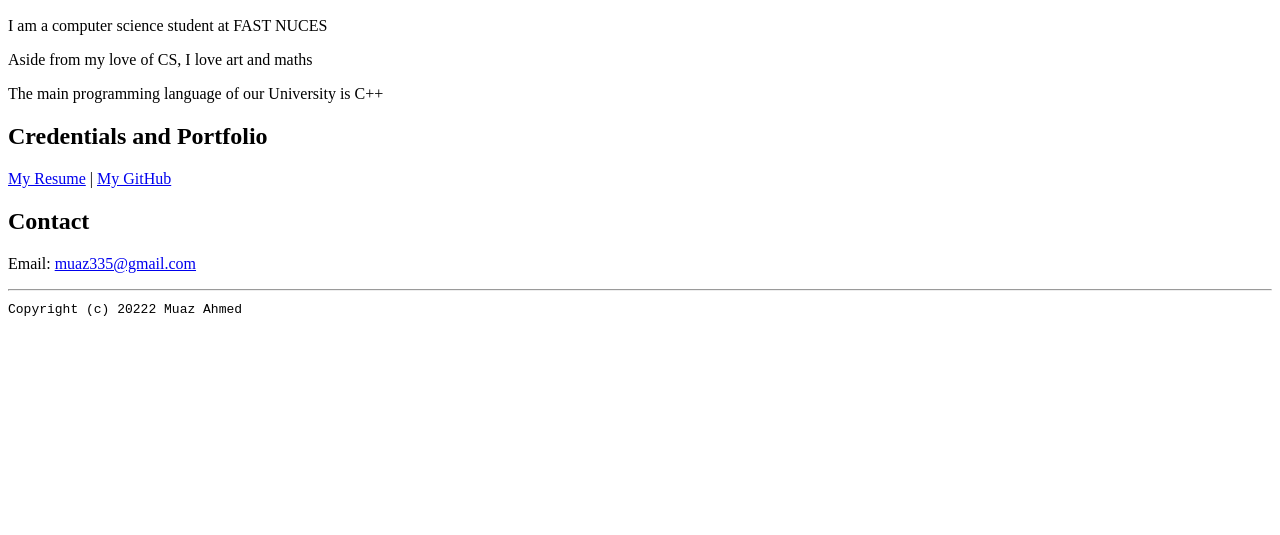
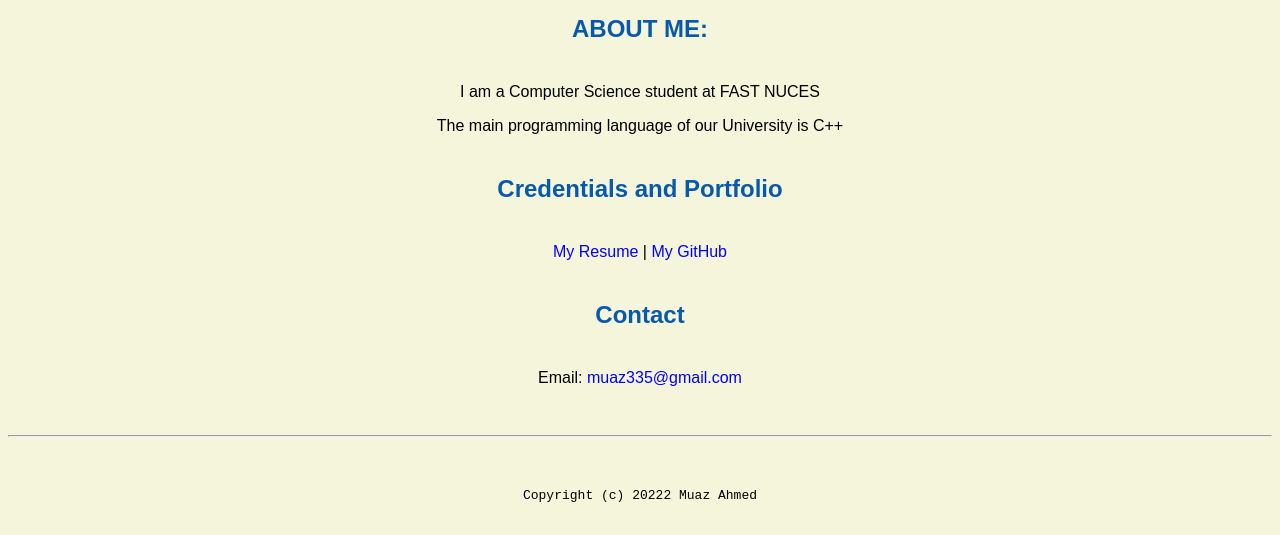
Before and after one commit to molarmuaz/molarmuaz.github.io, a plain HTML site: page index.html in a window 1280 px wide. Shown: the part 754-1289 px from the top of the page. Before the commit the page ends 1079 px from the top, so only its background shows below. Drawn offline with Linux system fonts and the light colour scheme.

Commit message:
Update index.html

```diff
--- a/index.html
+++ b/index.html
@@ -6,7 +6,7 @@
 
   <header>
     <title>Muaz Ahmed's Portfolio</title>
-    <link rel = "stylesheet" href = "css/master">
+    <link rel = "stylesheet" href = "css/master.css">
     <link rel = "FaviconIcon" href = "header.ico" type = "image/x-icon">
     <link rel = "shortcut" href = "header.ico" type = "image/x-icon">
     <meta name="viewport" content="width=device-width, initial scale=1, shrink-to-fit=no">
@@ -18,8 +18,8 @@
     <img src ="images/banner.jpg" width ="75%" alt = "banner">
     <h1> Hello, My name is Muaz</h1>
     <h2> ABOUT ME:</h2>
-    <p> I am a computer science student at FAST NUCES </p>
-    <p> Aside from my love of CS, I love art and maths </p>
+    <p> I am a Computer Science student at FAST NUCES </p>
+    <p>  </p>
     <p> The main programming language of our University is C++</p>
     <h2>Credentials and Portfolio</h2>
 
```
